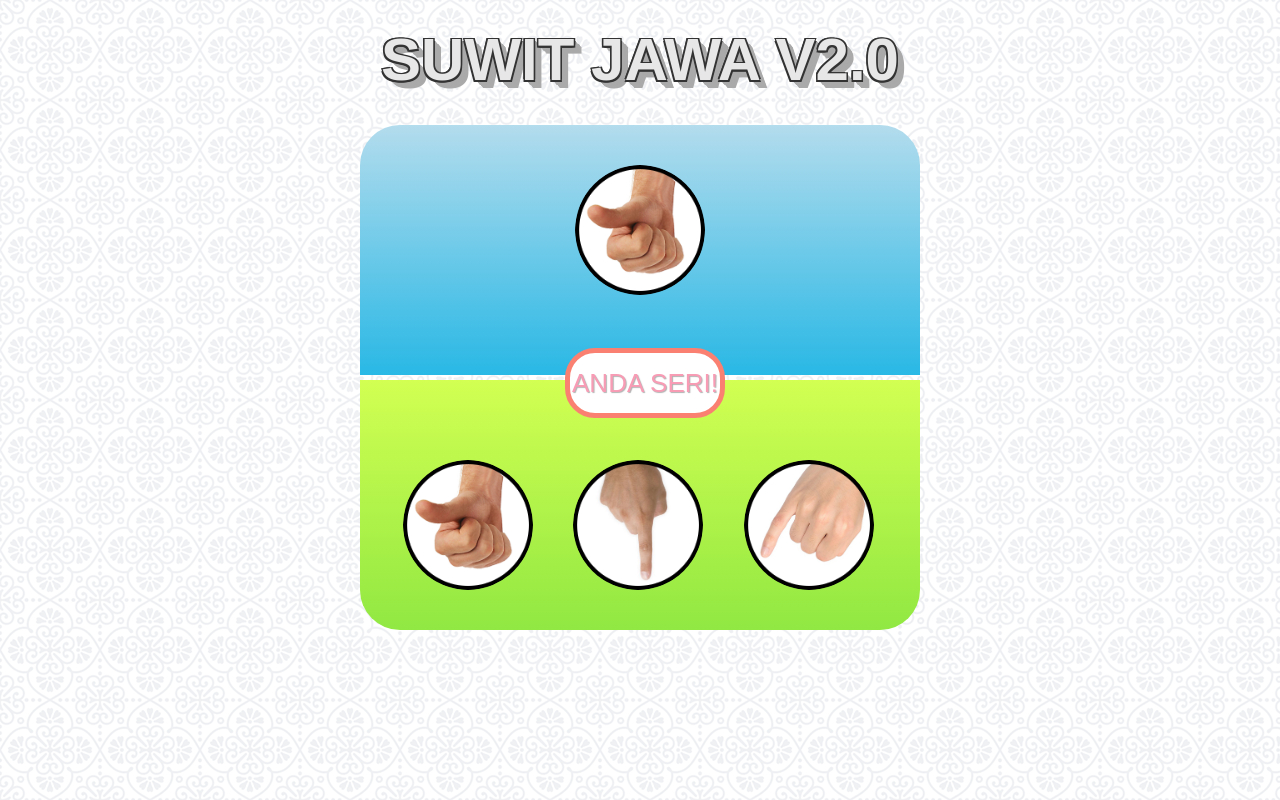
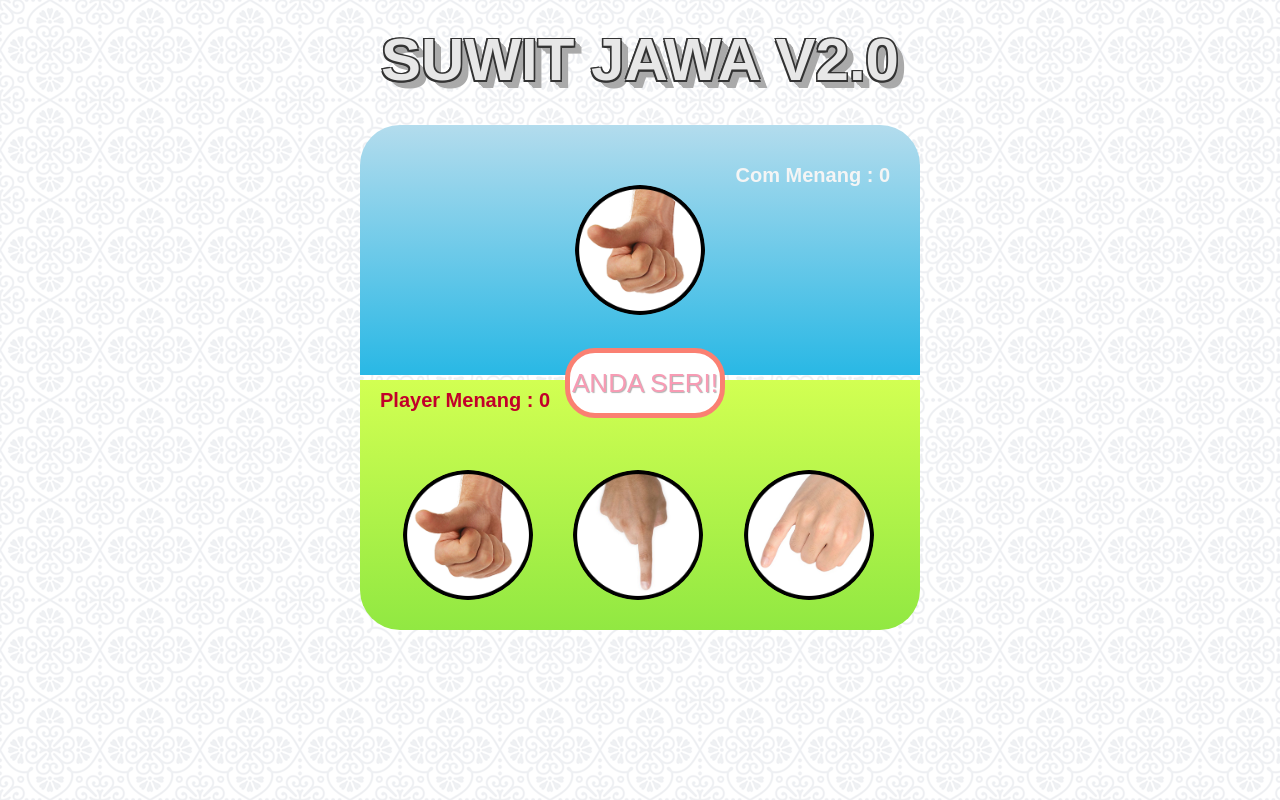
Before and after one commit to naufalluth/Belajar-Javascript, a plain HTML site: page Javascript DOM(Document Object Model)/suwitJawa.html in a window 1280 px wide. Both pictures are taken after a click on the picture 468 px from the left and 525 px from the top of the page. Drawn offline with Linux system fonts and the light colour scheme.

Commit message:
SuwitJawa Scor

```diff
--- a/Javascript DOM(Document Object Model)/style.css
+++ b/Javascript DOM(Document Object Model)/style.css
@@ -213,7 +213,7 @@ h1 {
 }
 
 ul {
-  padding-top: 80px;
+  padding-top: 50px;
   padding-left: 25px;
 }
 
@@ -251,3 +251,38 @@ img {
 .orang:active {
   top: 2px;
 }
+
+.hasil-komputer {
+  font-family: 'poppins', Arial, Helvetica, sans-serif;
+  font-size: 20px;
+  font-weight: bold;
+  color : whitesmoke;
+  text-align: right;
+  margin-right: 30px;
+  position: relative;
+}
+.hasil-player {
+  font-family: 'poppins', Arial, Helvetica, sans-serif;
+  font-size: 20px;
+  font-weight: bold;
+  color : #c2002a;
+  text-align: left;
+  margin-left: 10px;
+  padding: 10px;
+  position: relative;
+}
+
+
+/* .kotak-skor-player {
+  width: 120px;
+  height: 50px;
+  background-color: white;
+}
+.kotak-skor-komputer {
+  background-color: white;
+  width: 150px;
+  height: 50px;
+  display: flex;
+  justify-content: flex-end;
+  justify-content: ;
+} */
--- a/Javascript DOM(Document Object Model)/suwitJawa.html
+++ b/Javascript DOM(Document Object Model)/suwitJawa.html
@@ -11,10 +11,18 @@
 
     <div class="container">
       <div class="area-komputer">
+        <div class="kotak-skor-komputer">
+            <h3 class = 'hasil-komputer'>Com Menang : 0
+            </h3>
+        </div>
         <img src="img/gajah.png" class="img-komputer" alt="Gambar Gajah" />
+
       </div>
       <div class="info"></div>
       <div class="area-player">
+        <div class="kotak-skor-player"></div>
+        <h3 class = 'hasil-player'>Player Menang : 0
+        </h3>
         <ul>
           <li>
             <img src="img/gajah.png" class="gajah" alt="Gambar Gajah" />
--- a/Javascript DOM(Document Object Model)/suwitJawa.js
+++ b/Javascript DOM(Document Object Model)/suwitJawa.js
@@ -36,10 +36,28 @@ function putar() {
 
 
 // Menampilkan Skoring
-let skorKomputer = 0,
-skorPlayer = 0;
+
+// let skorKomputer = 0;
+// let skorPlayer = 0;
+// function tampilSkor(hasil) {
+//     const hasilKomputer = document.querySelector('.hasil-komputer');
+//     const hasilPlayer = document.querySelector('.hasil-player');
+//     if (hasil == 'MENANG') {
+//         skorPlayer++;
+//         console.log(skorPlayer);
+//         hasilPlayer.innerHTML = 'Menang : ' + skorPlayer;
+//     }
+//     else if (hasil == 'KALAH') {
+//         skorKomputer++;
+//         console.log(skorKomputer);
+//         hasilKomputer.innerHTML = 'Menang : ' + skorKomputer;
+//     }
+// }
 
 // REFACTORING HASIL
+let skorKomputer = 0;
+let skorPlayer = 0;
+// Deklarasi Nilai Awal Skor, harus berada di luar eventListener
 const pilihan = document.querySelectorAll("li img");
 pilihan.forEach (function (pil){
     pil.addEventListener('click', function(){
@@ -52,13 +70,24 @@ pilihan.forEach (function (pil){
         setTimeout(function(){
             const imgKomputer = document.querySelector(".img-komputer");
         imgKomputer.setAttribute("src", "img/" + pilihanKomputer + ".png");
-
+    // Menampilkan Hasil dan Merubah Image Pilihan Computer
   const info = document.querySelector(".info");
   info.innerHTML = hasil;
         }, 1000)
+  // Menampilkan Skor Komputer dan Player
+        setTimeout(function(){
+        if (hasil == 'MENANG') {
+            skorPlayer++;
+            document.querySelector('.hasil-player').innerHTML = 'Player Menang : ' + skorPlayer;
+        } else if (hasil == 'KALAH') {
+            skorKomputer++;
+            document.querySelector('.hasil-komputer').innerHTML = 'Com Menang : ' + skorKomputer;
+        }
+    }, 1000);
 
-    })
-})
+
+    });
+});
 
 
 // Menampilkan Hasil dan Merubah Image Pilihan Computer
```
